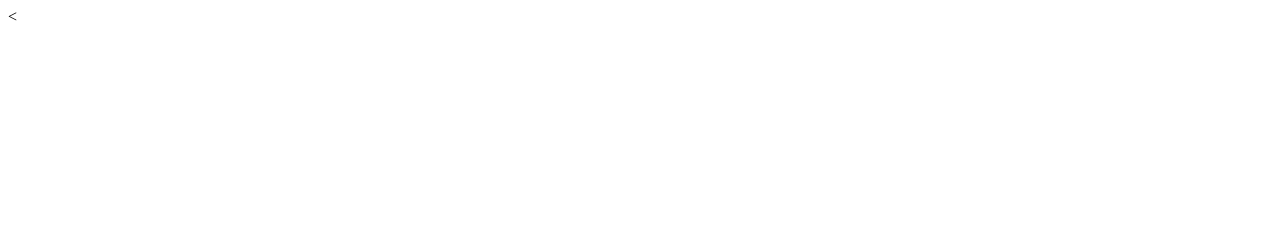
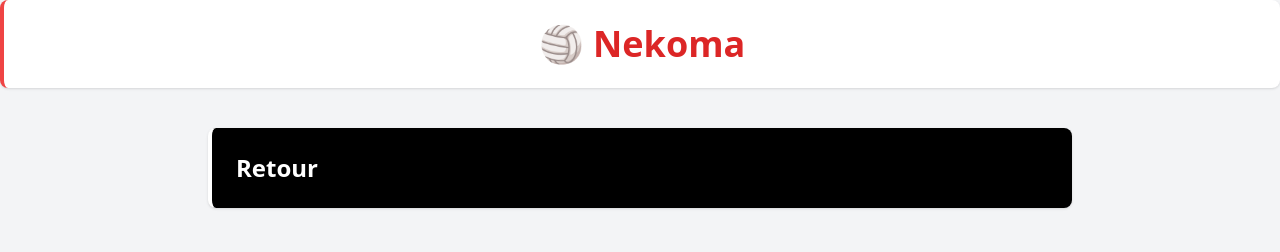
Before and after one commit to DuvalK78/DuvalK78.github.io, a website: page Haikyuu/Nekoma.html in a window 1280 px wide. Drawn offline with nearby package versions, Linux system fonts and the light colour scheme.

Commit message:
Nekoma.html

```diff
--- a/Haikyuu/Nekoma.html
+++ b/Haikyuu/Nekoma.html
@@ -1 +1,23 @@
-<
+<!DOCTYPE html>
+<html lang="fr">
+<head>
+  <meta charset="UTF-8" />
+  <meta name="viewport" content="width=device-width, initial-scale=1.0" />
+  <title>Nekoma</title>
+  <script src="https://cdn.tailwindcss.com"></script>
+  <link rel="icon" href="favicon-nekoma.png">
+</head>
+<body class="bg-gray-100 text-gray-900 font-sans">
+
+    <header class="bg-white rounded-lg shadow p-6 border-l-4 border-red-500">
+      <h1 class="text-4xl font-bold text-center text-red-600">🏐 Nekoma</h1>
+    </header>
+    <main class="max-w-4xl mx-auto py-10 px-4">
+
+           <!-- Retour -->
+      <div class="bg-black rounded-lg shadow p-6 border-l-4 border-white">
+        <h2 class="text-2xl font-semibold">
+        <a href="IndexHaikyuu.html" class="text-white hover:text-white transition">Retour</h2></a>
+      </div>
+</body>
+</html>
```
